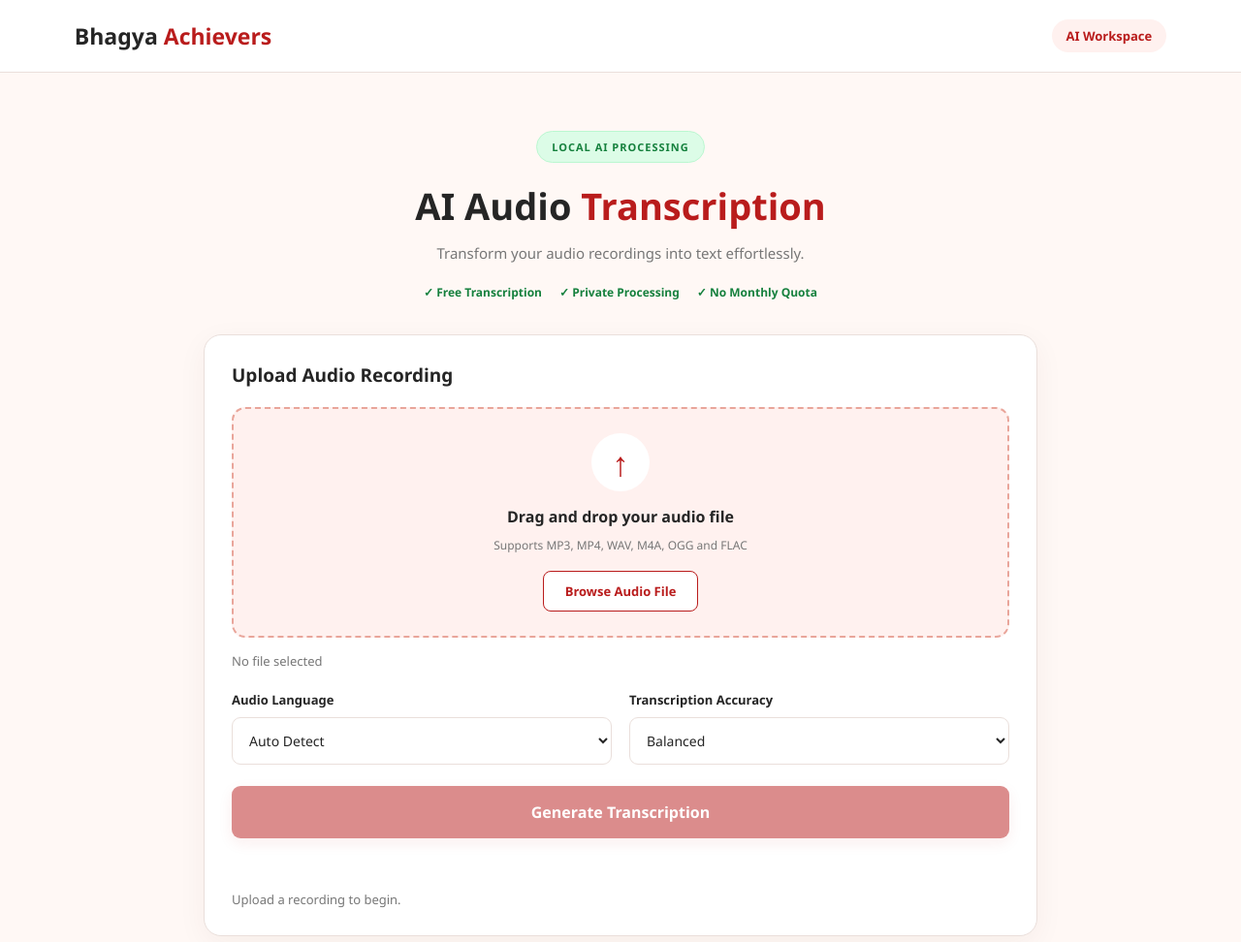
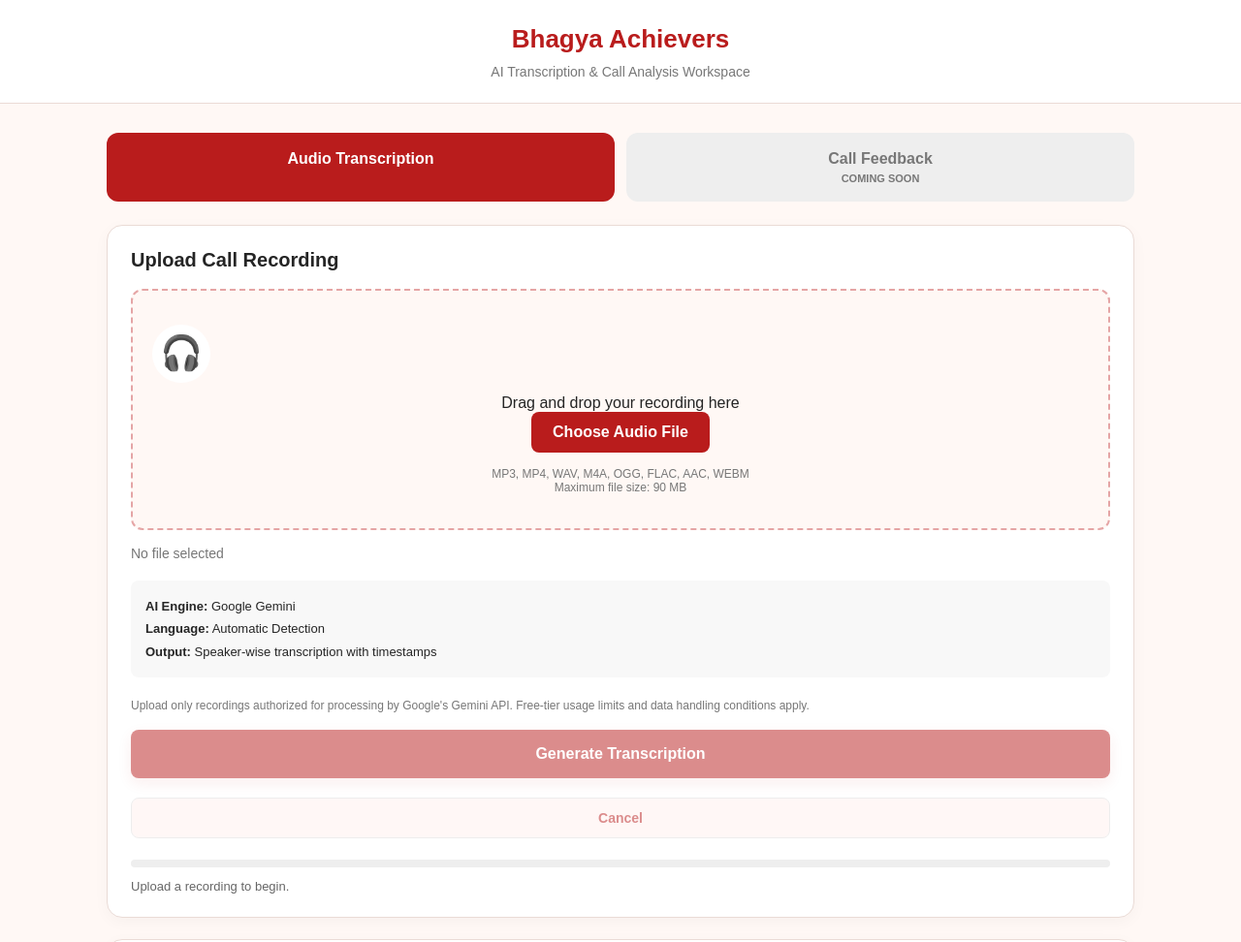
Before and after one commit to kamalbhagyaachievers-spec/audio-transcription-agent, a plain HTML site: page index.html in a window 1280 px wide. Shown: the top 972 px of the page at 97% size. Drawn offline with Linux system fonts and the light colour scheme.

Commit message:
Update index.html

```diff
--- a/index.html
+++ b/index.html
@@ -3,118 +3,471 @@
 <html lang="en">
 <head>
   <meta charset="UTF-8">
-    <meta name="viewport" content="width=device-width, initial-scale=1.0">
+
+  <meta name="viewport"
+        content="width=device-width, initial-scale=1.0">
+
   <meta name="theme-color" content="#b91c1c">
-    <title>Bhagya Achievers | AI Transcription</title>
-    <link rel="stylesheet" href="./style.css">
-    <link rel="manifest" href="./manifest.json">
+
+  <title>Bhagya Achievers | AI Transcription Agent</title>
+
+  <link rel="stylesheet" href="style.css">
+  <link rel="manifest" href="manifest.json">
+
+  <style>
+    * {
+      box-sizing: border-box;
+    }
+
+    body {
+      margin: 0;
+      font-family: Arial, sans-serif;
+      background: #fff8f5;
+      color: #252525;
+    }
+
+    .ba-header {
+      background: #ffffff;
+      padding: 24px;
+      border-bottom: 1px solid #eadbd6;
+    }
+
+    .ba-header-inner {
+      max-width: 1100px;
+      margin: auto;
+    }
+
+    .brand {
+      color: #b91c1c;
+      font-size: 26px;
+      font-weight: 800;
+      margin: 0;
+    }
+
+    .subtitle {
+      color: #777;
+      font-size: 14px;
+      margin-top: 8px;
+    }
+
+    .workspace {
+      max-width: 1100px;
+      margin: 30px auto;
+      padding: 0 20px;
+    }
+
+    .navigation {
+      display: flex;
+      gap: 12px;
+      margin-bottom: 24px;
+    }
+
+    .navigation-item {
+      flex: 1;
+      padding: 18px;
+      border-radius: 12px;
+      font-weight: 600;
+      text-align: center;
+    }
+
+    .active-tab {
+      background: #b91c1c;
+      color: white;
+    }
+
+    .inactive-tab {
+      background: #eeeeee;
+      color: #777777;
+    }
+
+    .coming-soon {
+      display: block;
+      font-size: 11px;
+      margin-top: 5px;
+    }
+
+    .ba-panel {
+      background: white;
+      border: 1px solid #eadbd6;
+      border-radius: 16px;
+      padding: 24px;
+      margin-bottom: 22px;
+      box-shadow: 0 4px 16px rgba(0,0,0,0.035);
+    }
+
+    .ba-panel h2 {
+      margin: 0 0 18px;
+      font-size: 20px;
+    }
+
+    #dropZone {
+      border: 2px dashed #e5a5a5;
+      background: #fff8f5;
+      padding: 35px 20px;
+      border-radius: 12px;
+      text-align: center;
+      cursor: pointer;
+    }
+
+    #dropZone.dragover {
+      background: #ffe4e4;
+      border-color: #b91c1c;
+    }
+
+    .upload-icon {
+      font-size: 35px;
+      margin-bottom: 12px;
+    }
+
+    .file-label {
+      display: inline-block;
+      background: #b91c1c;
+      color: white;
+      padding: 12px 22px;
+      border-radius: 8px;
+      cursor: pointer;
+      font-weight: 600;
+    }
+
+    #audioFile {
+      display: none;
+    }
+
+    .file-formats {
+      font-size: 12px;
+      color: #777;
+      margin-top: 15px;
+    }
+
+    #fileName {
+      margin-top: 16px;
+      font-size: 14px;
+      overflow-wrap: anywhere;
+    }
+
+    #audioPlayer {
+      width: 100%;
+      margin-top: 16px;
+      display: none;
+    }
+
+    .engine-info {
+      background: #f8f8f8;
+      padding: 15px;
+      border-radius: 8px;
+      margin: 20px 0;
+      font-size: 13px;
+      line-height: 1.8;
+    }
+
+    .button-row {
+      display: flex;
+      gap: 10px;
+      flex-wrap: wrap;
+      margin-top: 15px;
+    }
+
+    button {
+      padding: 12px 18px;
+      border: none;
+      border-radius: 8px;
+      cursor: pointer;
+      font-size: 14px;
+      font-weight: 600;
+    }
+
+    button:disabled {
+      opacity: 0.5;
+      cursor: not-allowed;
+    }
+
+    #transcribeBtn {
+      background: #b91c1c;
+      color: white;
+      flex: 1;
+    }
+
+    .secondary-btn {
+      background: #f4f4f4;
+      color: #333333;
+      border: 1px solid #dddddd;
+    }
+
+    .progress-track {
+      width: 100%;
+      height: 8px;
+      background: #eeeeee;
+      border-radius: 20px;
+      overflow: hidden;
+      margin-top: 22px;
+    }
+
+    #progressBar {
+      width: 0;
+      height: 100%;
+      background: #b91c1c;
+      transition: width 0.4s ease;
+    }
+
+    #statusText {
+      margin-top: 12px;
+      color: #666666;
+      font-size: 13px;
+    }
+
+    #transcription {
+      width: 100%;
+      min-height: 400px;
+      padding: 20px;
+      border: 1px solid #dddddd;
+      border-radius: 10px;
+      resize: vertical;
+      font-family: Arial, sans-serif;
+      font-size: 15px;
+      line-height: 1.8;
+      background: #ffffff;
+      color: #252525;
+    }
+
+    .output-header {
+      display: flex;
+      justify-content: space-between;
+      align-items: center;
+      gap: 10px;
+    }
+
+    #wordCount {
+      font-size: 12px;
+      color: #777;
+    }
+
+    .notice {
+      color: #777;
+      font-size: 12px;
+      line-height: 1.6;
+      margin-top: 15px;
+    }
+
+    .ba-footer {
+      text-align: center;
+      color: #888;
+      padding: 24px;
+      font-size: 12px;
+    }
+
+    @media (max-width: 600px) {
+      .workspace {
+        padding: 0 12px;
+      }
+
+      .ba-panel {
+        padding: 16px;
+      }
+
+      .navigation-item {
+        font-size: 13px;
+        padding: 14px 8px;
+      }
+
+      .button-row button {
+        flex: 1;
+      }
+    }
+  </style>
 </head>
+
 <body>
 
-    <nav class="navbar">
-        <div class="brand">Bhagya <span>Achievers</span></div>
-        <div class="nav-label">AI Workspace</div>
-    </nav>
+  <header class="ba-header">
+    <div class="ba-header-inner">
+      <h1 class="brand">Bhagya Achievers</h1>
 
-    <main class="container">
-
-        <header>
-            <span class="status-badge">LOCAL AI PROCESSING</span>
-            <h1>AI Audio <span>Transcription</span></h1>
-            <p>Transform your audio recordings into text effortlessly.</p>
-
-            <div class="benefits">
-                <span>✓ Free Transcription</span>
-                <span>✓ Private Processing</span>
-                <span>✓ No Monthly Quota</span>
+      <div class="subtitle">
+        AI Transcription & Call Analysis Workspace
+      </div>
     </div>
   </header>
 
-        <section class="upload-card">
+  <main class="workspace">
 
-            <h2>Upload Audio Recording</h2>
+    <nav class="navigation">
 
-            <label for="audioFile" class="upload-area" id="dropZone">
-                <span class="upload-icon">↑</span>
-                <strong>Drag and drop your audio file</strong>
-                <p>Supports MP3, MP4, WAV, M4A, OGG and FLAC</p>
-                <span class="browse-btn">Browse Audio File</span>
+      <div class="navigation-item active-tab">
+        Audio Transcription
+      </div>
 
-                <input type="file" id="audioFile"
-                    accept="audio/*,video/mp4,.mp3,.mp4,.wav,.m4a,.ogg,.flac"
-                    hidden>
+      <div class="navigation-item inactive-tab"
+           aria-disabled="true">
+        Call Feedback
+
+        <span class="coming-soon">
+          COMING SOON
+        </span>
+      </div>
+
+    </nav>
+
+    <section class="ba-panel">
+
+      <h2>Upload Call Recording</h2>
+
+      <div id="dropZone">
+
+        <div class="upload-icon">
+          &#127911;
+        </div>
+
+        <p>Drag and drop your recording here</p>
+
+        <label for="audioFile" class="file-label">
+          Choose Audio File
         </label>
 
-            <p id="fileName">No file selected</p>
+        <input
+          type="file"
+          id="audioFile"
+          accept="audio/*,video/mp4,.mp3,.mp4,.wav,.m4a,.ogg,.flac,.aac,.webm"
+        >
 
-            <audio id="audioPlayer" controls hidden></audio>
-
-            <div class="settings">
-
-                <div class="field">
-                    <label for="language">Audio Language</label>
-                    <select id="language">
-                        <option value="auto">Auto Detect</option>
-                        <option value="english">English</option>
-                        <option value="hindi">Hindi</option>
-                        <option value="punjabi">Punjabi</option>
-                    </select>
-                </div>
-
-                <div class="field">
-                    <label for="model">Transcription Accuracy</label>
-                    <select id="model">
-                        <option value="tiny">Fast Processing</option>
-                        <option value="base" selected>Balanced</option>
-                        <option value="small">Higher Accuracy</option>
-                    </select>
+        <div class="file-formats">
+          MP3, MP4, WAV, M4A, OGG, FLAC, AAC, WEBM
+          <br>
+          Maximum file size: 90 MB
         </div>
 
       </div>
+
+      <div id="fileName">
+        No file selected
+      </div>
+
+      <audio id="audioPlayer" controls></audio>
+
+      <div class="engine-info">
+
+        <strong>AI Engine:</strong> Google Gemini
+        <br>
+
+        <strong>Language:</strong> Automatic Detection
+        <br>
+
+        <strong>Output:</strong>
+        Speaker-wise transcription with timestamps
+
+      </div>
+
+      <div class="notice">
+        Upload only recordings authorized for processing
+        by Google's Gemini API. Free-tier usage limits
+        and data handling conditions apply.
+      </div>
+
+      <div class="button-row">
 
         <button id="transcribeBtn" disabled>
           Generate Transcription
         </button>
 
-            <button id="cancelBtn" hidden>
-                Cancel Processing
+        <button
+          id="cancelBtn"
+          class="secondary-btn"
+          disabled>
+          Cancel
         </button>
 
-            <div class="progress-section">
-                <progress id="progressBar" max="100" value="0"></progress>
-                <p id="statusText">Ready to transcribe</p>
+      </div>
+
+      <div class="progress-track">
+        <div id="progressBar"></div>
+      </div>
+
+      <div id="statusText" role="status" aria-live="polite">
+        Upload a recording to begin.
       </div>
 
     </section>
 
-        <section class="output-card">
+    <section class="ba-panel">
 
       <div class="output-header">
+
         <h2>Transcription Output</h2>
+
         <span id="wordCount">0 words</span>
+
       </div>
 
-            <textarea id="transcription"
-                placeholder="Your generated transcription will appear here..."></textarea>
+      <textarea
+        id="transcription"
+        placeholder="Your speaker-wise transcription with timestamps will appear here..."
+      ></textarea>
 
-            <div class="actions">
-                <button id="copyBtn">Copy Text</button>
-                <button id="downloadBtn">Download TXT</button>
-                <button id="srtBtn">Download SRT</button>
-                <button id="clearBtn">Clear</button>
+      <div class="button-row">
+
+        <button id="copyBtn" class="secondary-btn">
+          Copy Text
+        </button>
+
+        <button id="downloadBtn" class="secondary-btn">
+          Download TXT
+        </button>
+
+        <button id="srtBtn" class="secondary-btn">
+          Download Word
+        </button>
+
+        <button id="clearBtn" class="secondary-btn">
+          Clear
+        </button>
+
+      </div>
+
+      <div class="notice">
+        AI-generated transcription. Verify important
+        statements, speaker labels and timestamps
+        against the original recording.
       </div>
 
     </section>
 
-        <footer>
-            <strong>Bhagya Achievers AI Workspace</strong>
-            <p>Powered by Open-Source Artificial Intelligence</p>
-            <p>No API Charges | No Subscription | Private Processing</p>
-        </footer>
+    <section class="ba-panel">
+
+      <h2>Call Feedback — Coming Soon</h2>
+
+      <p class="notice">
+        Future integration with Bhagya Achievers'
+        customized call evaluation system.
+        Feedback will be generated using the completed
+        transcription and approved evaluation guidelines.
+      </p>
+
+      <button class="secondary-btn" disabled>
+        Generate Call Feedback
+      </button>
+
+    </section>
 
   </main>
 
-    <script type="module" src="./app.js"></script>
+  <footer class="ba-footer">
+    Bhagya Achievers | Internal AI Workspace
+  </footer>
+
+  <script src="app.js?v=2" defer></script>
+
+  <script>
+    // Remove old offline caches from the Whisper version.
+
+    if ("serviceWorker" in navigator) {
+      navigator.serviceWorker.getRegistrations()
+        .then(registrations => {
+          registrations.forEach(registration => {
+            registration.unregister();
+          });
+        })
+        .catch(() => {});
+    }
+  </script>
 
 </body>
 </html>
```
Lines whose indentation alone changed are shown as unchanged.
